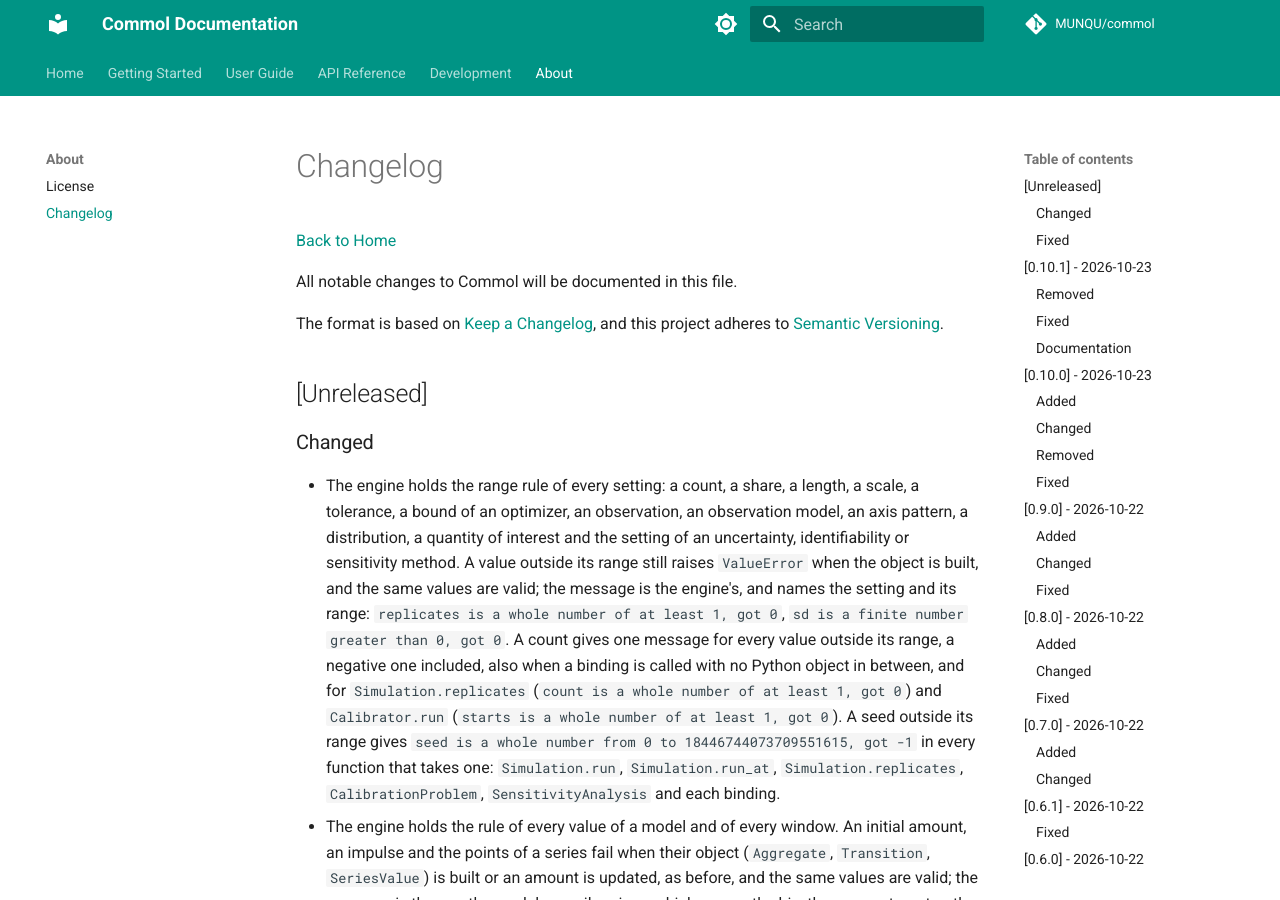
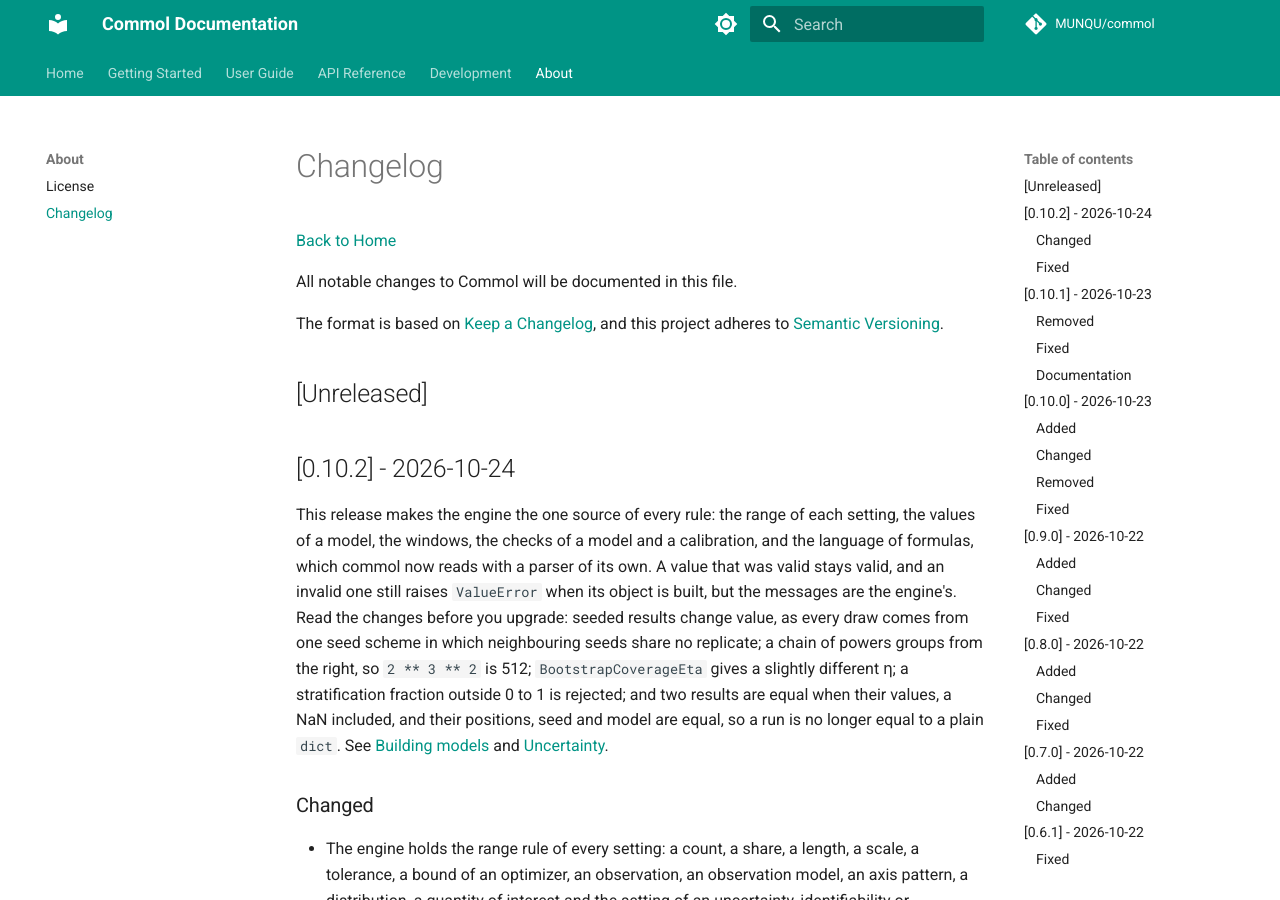
Before and after one commit to MUNQU/commol, an MkDocs documentation site: the page built from docs/about/changelog.md, in a window 1280 px wide and 900 px high. Built offline with MkDocs 1.6.1 and Material for MkDocs 9.7.7, drawn with Linux system fonts in a browser that asks for light colours; comment, search, counter and statistics services are not loaded; the version menu is left out; some of the changed text lies outside the part shown.

Commit message:
docs(changelog): release 0.10.2 (#395)

```diff
--- a/docs/about/changelog.md
+++ b/docs/about/changelog.md
@@ -8,6 +8,23 @@
 and this project adheres to [Semantic Versioning](https://semver.org/spec/v2.0.0.html).
 
 ## [Unreleased]
+
+## [0.10.2] - 2026-10-24
+
+This release makes the engine the one source of every rule: the range of
+each setting, the values of a model, the windows, the checks of a model and
+a calibration, and the language of formulas, which commol now reads with a
+parser of its own. A value that was valid stays valid, and an invalid one
+still raises `ValueError` when its object is built, but the messages are
+the engine's. Read the changes before you upgrade: seeded results change
+value, as every draw comes from one seed scheme in which neighbouring seeds
+share no replicate; a chain of powers groups from the right, so
+`2 ** 3 ** 2` is 512; `BootstrapCoverageEta` gives a slightly different η;
+a stratification fraction outside 0 to 1 is rejected; and two results are
+equal when their values, a NaN included, and their positions, seed and
+model are equal, so a run is no longer equal to a plain `dict`. See
+[Building models](../guide/building-models.md) and
+[Uncertainty](../guide/uncertainty/index.md).
 
 ### Changed
 
@@ -1847,6 +1864,7 @@
 ## Version History
 
 - **Unreleased** - Current development version
+- **0.10.2** - The engine as the one source of rules: settings, model values, windows and formulas; one seed scheme; results equal by value
 - **0.10.1** - Fixes of the audit: stochastic changes from the position, one account in the documentation, read-only CI and pinned tools
 - **0.10.0** - One way for equivalent things: setting names, seeds and starts, result shapes, error types, the quantile and logging
 - **0.9.0** - Control over the work and the record: threads and levels, swarm stop rules, truncated chaos bases, ratios, seeds and build info
```
